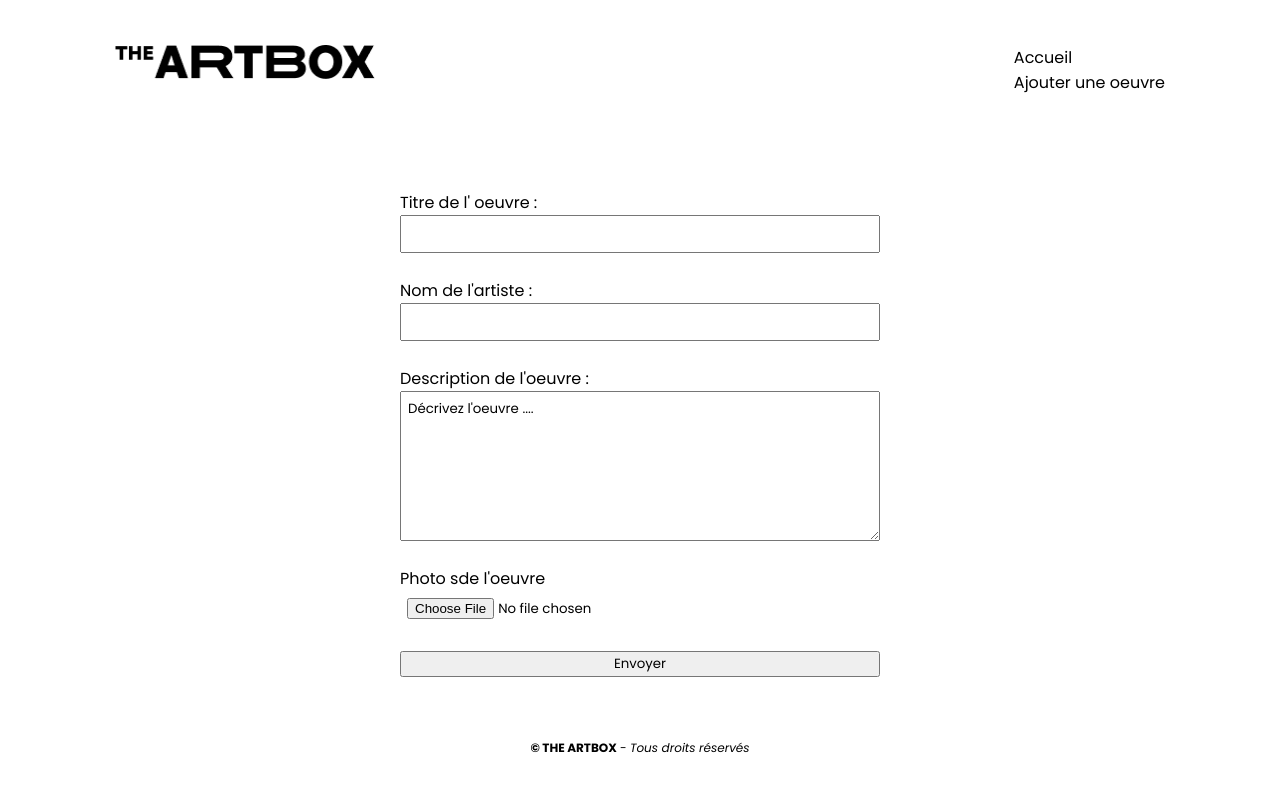
After one commit to HoneyDev312/TheArtBox, a PHP site: page /add_artwork.php in a window 1280 px wide. The commit adds this page. Run offline with PHP 8.4, Linux system fonts and the light colour scheme.

Commit message:
create add.artwork.php, submit_artwork.php

```diff
--- /dev/null
+++ b/add_artwork.php
@@ -0,0 +1,31 @@
+<!-- inclusion du header du site -->
+<?php require_once(__DIR__ . '/header.php'); ?>
+
+<form action="submit_artwork.php" method="post">
+    <div class='fiel-form'>
+        <label for="title">Titre de l' oeuvre :</label>
+        <input type="text" id="title" title="title" required>
+    </div>
+
+    <div class='fiel-form'>
+        <label for="name">Nom de l'artiste :</label>
+        <input type="text" id="name" name="name" required>
+    </div>
+    <div class='fiel-form'>
+        <label for="description">Description de l'oeuvre :</label>
+        <textarea id="story" name="story" rows="5" cols="33" required>Décrivez l'oeuvre ....
+        </textarea>
+    </div>
+
+    <div class='fiel-form'>
+        <label for="picture">Photo sde l'oeuvre</label>
+        <input type="file" id="picture" name="picture" required />
+    </div>
+
+    <button type="submit">Envoyer</button>
+
+</form>
+
+
+<!-- inclusion du footer du site -->
+<?php require_once(__DIR__ . '/footer.php'); ?>
--- a/css/style.css
+++ b/css/style.css
@@ -98,6 +98,40 @@ footer {
   max-width: 470px;
 }
 
+form {
+  max-width: 500px;
+  margin: auto;
+  display: flex;
+  flex-direction: column;
+  padding: 50px 10px;
+}
+
+.fiel-form {
+  display: flex;
+  flex-direction: column;
+  margin-bottom: 25px;
+}
+
+form input,
+form textarea {
+  padding: 7px;
+}
+
+form textarea {
+  height: 150px;
+}
+
+input[type="submit"] {
+  margin: auto;
+  color: white;
+  background: black;
+  border: none;
+  width: 120px;
+  font-family: "Poppins", sans-serif;
+  font-size: 15px;
+  padding: 7px;
+}
+
 @media (max-width: 850px) {
   .artwork {
     width: 50%;
--- a/header.php
+++ b/header.php
@@ -15,8 +15,8 @@
         <a href="index.html"><img src="img/logo.png" alt="Logo Artbox" id="logo"></a>
         <nav>
             <ul>
-                <li><a href="index.html">Accueil</a></li>
-                <li><a href="index.html">Ajouter une oeuvre</a></li>
+                <li><a href="index.php">Accueil</a></li>
+                <li><a href="add_artwork.php">Ajouter une oeuvre</a></li>
             </ul>
         </nav>
     </header>
--- a/index.php
+++ b/index.php
@@ -23,4 +23,4 @@
 
 
 <!-- inclusion du footer du site -->
-<?php require_once(__DIR__ . '/footer.php'); ?>;
+<?php require_once(__DIR__ . '/footer.php'); ?>
```
Also changed, not shown: submit_artwork.php (added).
